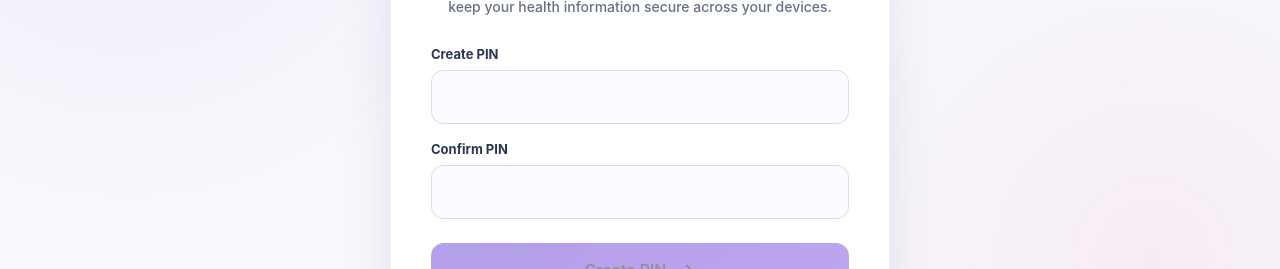
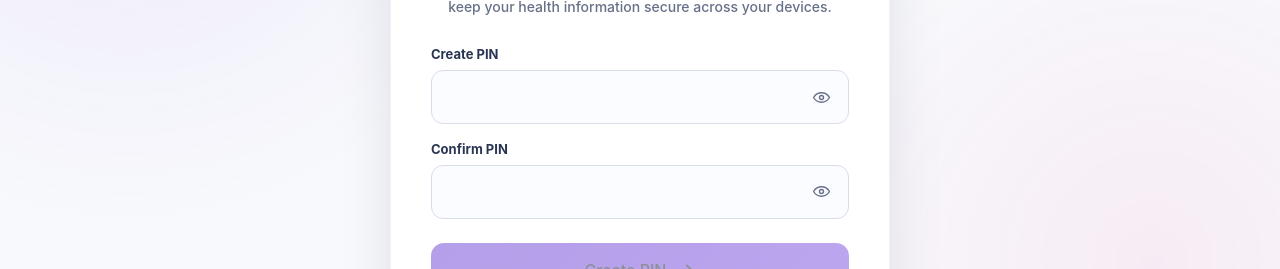
Before and after one commit to SurajPremnath/CareCompanion, a Next.js app: page /secure-access/create-pin in a window 1280 px wide. Shown: the part 354-623 px from the top of the page. Built offline with nearby package versions, Linux system fonts and the light colour scheme; no server answers.

Commit message:
UAT Bugfixes Test Run 1

```diff
--- a/app/access-management/invite-care-family-token/actions.ts
+++ b/app/access-management/invite-care-family-token/actions.ts
@@ -23,6 +23,7 @@ export interface CreateTokenInvitationInput {
 }
 
 export interface CreateTokenInvitationResult {
+    success: true;
     invitationId: string;
     invitationAttemptNumber: number;
     email: string;
@@ -31,9 +32,17 @@ export interface CreateTokenInvitationResult {
     invitationExpiresAt: string;
 }
 
+export interface CreateTokenInvitationFailure {
+    success: false;
+    message: string;
+}
+
 export async function createTokenInvitation(
     input: CreateTokenInvitationInput
-): Promise<CreateTokenInvitationResult> {
+): Promise<
+    CreateTokenInvitationResult |
+    CreateTokenInvitationFailure
+> {
 
     const serverSupabase =
         await createSupabaseServerClient();
@@ -134,6 +143,17 @@ export async function createTokenInvitation(
             error
         );
 
+if (
+    error.message ===
+    "An invitation for this email address is already active or has already been accepted."
+) {
+    return {
+        success: false,
+        message:
+            "This email address already has an active or accepted CareVR invitation. Please reach out to the Primary family member for further details."
+    };
+}
+
         throw new Error(
             error.message ||
             "Unable to create the invitation."
@@ -158,6 +178,8 @@ export async function createTokenInvitation(
         );
 
     return {
+        success: true,
+
         invitationId:
             createdInvitation.invitation_id,
 
--- a/app/access-management/invite-care-family-token/page.tsx
+++ b/app/access-management/invite-care-family-token/page.tsx
@@ -698,6 +698,13 @@ const result = await createTokenInvitation({
         })
     ),
 });
+
+if (!result.success) {
+    setInvitationError(
+        result.message
+    );
+    return;
+}
 
 setInvitationToken(
     result.invitationToken
--- a/app/secure-access/create-pin/page.tsx
+++ b/app/secure-access/create-pin/page.tsx
@@ -16,6 +16,8 @@ export default function CreatePin() {
 
 const [pin, setPin] = useState("");
 const [confirmPin, setConfirmPin] = useState("");
+const [showPin, setShowPin] = useState(false);
+const [showConfirmPin, setShowConfirmPin] = useState(false);
 const [error, setError] = useState("");
 const [saving, setSaving] = useState(false);
 
@@ -207,9 +209,10 @@ export default function CreatePin() {
                                 Create PIN
                             </label>
 
+<div className="pin-input-wrapper">
     <input
         id="carevr-pin"
-                                type="password"
+        type={showPin ? "text" : "password"}
         inputMode="numeric"
         pattern="[0-9]*"
         autoComplete="new-password"
@@ -225,6 +228,61 @@ export default function CreatePin() {
         aria-label="Create 6-digit CareVR PIN"
     />
 
+    <button
+        type="button"
+        className="pin-visibility-button"
+        onClick={() =>
+            setShowPin(
+                current => !current
+            )
+        }
+        disabled={saving}
+        aria-label={
+            showPin
+                ? "Hide PIN"
+                : "Show PIN"
+        }
+        title={
+            showPin
+                ? "Hide PIN"
+                : "Show PIN"
+        }
+    >
+        {showPin ? (
+    <svg
+        width="19"
+        height="19"
+        viewBox="0 0 24 24"
+        fill="none"
+        stroke="currentColor"
+        strokeWidth="1.8"
+        strokeLinecap="round"
+        strokeLinejoin="round"
+        aria-hidden="true"
+    >
+        <path d="M2 12s3.5-6 10-6 10 6 10 6-3.5 6-10 6S2 12 2 12z" />
+        <circle cx="12" cy="12" r="2.5" />
+        <path d="M4 4l16 16" />
+    </svg>
+) : (
+    <svg
+        width="19"
+        height="19"
+        viewBox="0 0 24 24"
+        fill="none"
+        stroke="currentColor"
+        strokeWidth="1.8"
+        strokeLinecap="round"
+        strokeLinejoin="round"
+        aria-hidden="true"
+    >
+        <path d="M2 12s3.5-6 10-6 10 6 10 6-3.5 6-10 6S2 12 2 12z" />
+        <circle cx="12" cy="12" r="2.5" />
+    </svg>
+)}
+    </button>
+</div>
+
                         </div>
 
                         <div className="field">
@@ -233,9 +291,14 @@ export default function CreatePin() {
                                 Confirm PIN
                             </label>
 
+<div className="pin-input-wrapper">
     <input
         id="carevr-confirm-pin"
-                                type="password"
+        type={
+            showConfirmPin
+                ? "text"
+                : "password"
+        }
         inputMode="numeric"
         pattern="[0-9]*"
         autoComplete="new-password"
@@ -250,6 +313,61 @@ export default function CreatePin() {
         disabled={saving}
         aria-label="Confirm 6-digit CareVR PIN"
     />
+
+    <button
+        type="button"
+        className="pin-visibility-button"
+        onClick={() =>
+            setShowConfirmPin(
+                current => !current
+            )
+        }
+        disabled={saving}
+        aria-label={
+            showConfirmPin
+                ? "Hide PIN"
+                : "Show PIN"
+        }
+        title={
+            showConfirmPin
+                ? "Hide PIN"
+                : "Show PIN"
+        }
+    >
+        {showConfirmPin ? (
+    <svg
+        width="19"
+        height="19"
+        viewBox="0 0 24 24"
+        fill="none"
+        stroke="currentColor"
+        strokeWidth="1.8"
+        strokeLinecap="round"
+        strokeLinejoin="round"
+        aria-hidden="true"
+    >
+        <path d="M2 12s3.5-6 10-6 10 6 10 6-3.5 6-10 6S2 12 2 12z" />
+        <circle cx="12" cy="12" r="2.5" />
+        <path d="M4 4l16 16" />
+    </svg>
+) : (
+    <svg
+        width="19"
+        height="19"
+        viewBox="0 0 24 24"
+        fill="none"
+        stroke="currentColor"
+        strokeWidth="1.8"
+        strokeLinecap="round"
+        strokeLinejoin="round"
+        aria-hidden="true"
+    >
+        <path d="M2 12s3.5-6 10-6 10 6 10 6-3.5 6-10 6S2 12 2 12z" />
+        <circle cx="12" cy="12" r="2.5" />
+    </svg>
+)}
+    </button>
+</div>
 
                         </div>
 
@@ -456,7 +574,46 @@ export default function CreatePin() {
                     font-weight: 700;
                 }
 
-                input {
+                .pin-input-wrapper {
+                    position: relative;
+                    width: 100%;
+                }
+
+                .pin-visibility-button {
+                    position: absolute;
+                    top: 50%;
+                    right: 12px;
+                    transform: translateY(-50%);
+                    width: 32px;
+                    height: 32px;
+                    display: flex;
+                    align-items: center;
+                    justify-content: center;
+                    padding: 0;
+                    border: 0;
+                    background: transparent;
+                    color: #68738a;
+                    font-size: 17px;
+                    line-height: 1;
+                    cursor: pointer;
+                }
+
+                .pin-visibility-button:hover {
+                    color: #7043d8;
+                }
+
+                .pin-visibility-button:focus-visible {
+                    outline: 2px solid #7043d8;
+                    outline-offset: 2px;
+                    border-radius: 6px;
+                }
+
+                .pin-visibility-button:disabled {
+                    opacity: 0.5;
+                    cursor: not-allowed;
+                }
+
+                .pin-input-wrapper input {
                     width: 100%;
                     height: 54px;
                     box-sizing: border-box;
@@ -464,7 +621,7 @@ export default function CreatePin() {
                     border-radius: 12px;
                     background: #fbfcff;
                     color: #18234a;
-                    padding: 0 18px;
+                    padding: 0 52px 0 18px;
                     font-size: 23px;
                     line-height: 1;
                     letter-spacing: 9px;
@@ -630,7 +787,7 @@ export default function CreatePin() {
                         margin-bottom: 24px;
                     }
 
-                    input {
+.pin-input-wrapper input {
     height: 52px;
     font-size: 22px;
     letter-spacing: 8px;
```
Lines whose indentation alone changed are shown as unchanged.
